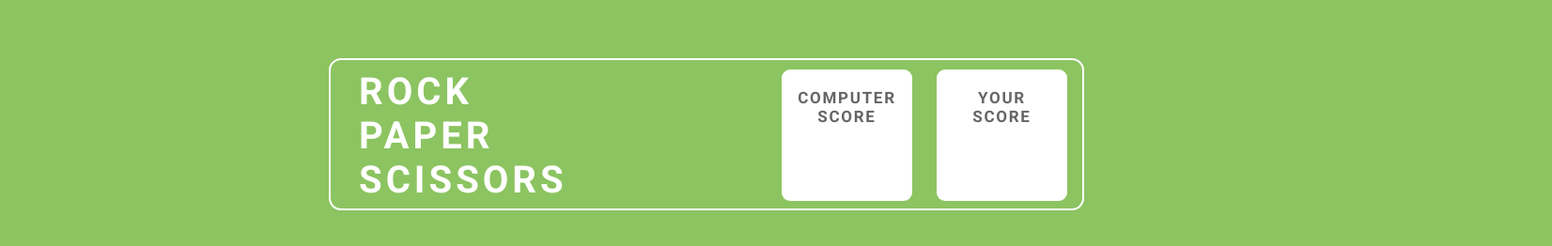
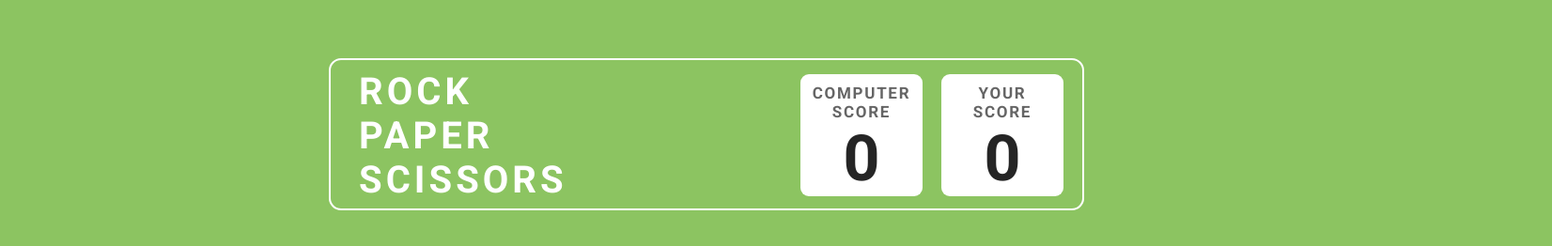
Before and after one commit to kaustubh812/Stone-Paper-Scissor, a plain HTML site: page index.html in a window 1280 px wide. Shown: the whole page at 94% size, 1652 px wide, since content can reach past the window. Drawn offline with Linux system fonts and the light colour scheme; a web font is replaced by a local one.

Commit message:
used flex for showing score

```diff
--- a/index.html
+++ b/index.html
@@ -15,11 +15,14 @@
             <div>SCISSORS</div>
         </div>
 
-            <div id="computer_score">COMPUTER SCORE
+        <div class="scorecard">
+            <div class="score com">COMPUTER SCORE
+                <div class="win com">0</div>
             </div>
-
-            <div id="your_score">YOUR <br>SCORE
+            <div class="score you"> YOUR  </BR>SCORE
+                <div class="win you">0</div>
             </div>
+        </div>
     </div>
 
 </body>
--- a/style.css
+++ b/style.css
@@ -27,38 +27,35 @@ body{
     top: 10px;
 }
 
-#computer_score{
-    position: absolute;
-    width: 139px;
+.scorecard{
+    display: flex;
+    position: relative;
+    flex-direction: row;
+    gap: 20px;
+    top: 15px;
+    left: 500px;
+}
+.score{
+    width: 130px;
     height: 120px;
-    padding-top: 20px;
-    left: 480px;
-    top: 10px;
+    padding-top:10px;
     border-radius: 9px;
     background-color: white;
-    font-family:'Roboto', sans-serif;
     font-size: 17px;
-    font-weight: 600;
+    font-weight: 700;
     line-height: 20px;
     letter-spacing: 0.1em;
     text-align: center;
     color: #656565;
+    font-family: 'Roboto', sans-serif;
 }
-#your_score{
-    position: absolute;
 
+.win{
     font-family:'Roboto', sans-serif;
-    width: 139px;
-    height: 120px;
-    top: 10px;
-    padding-top:20px ;
-    left: 645px;
-    border-radius: 9px;
-    background-color: white;
-    font-size: 17px;
-    font-weight: 600;
-    line-height: 20px;
-    letter-spacing: 0.1em;
+    font-size: 68px;
+    font-weight: 700;
+    line-height: 80px;
+    letter-spacing: 0em;
     text-align: center;
-    color: #656565;
+    color: #252525;
 }
```
